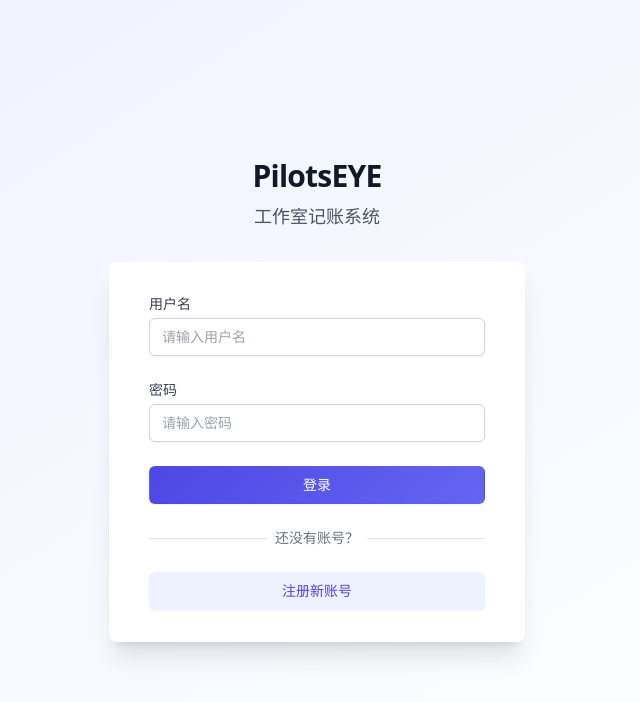
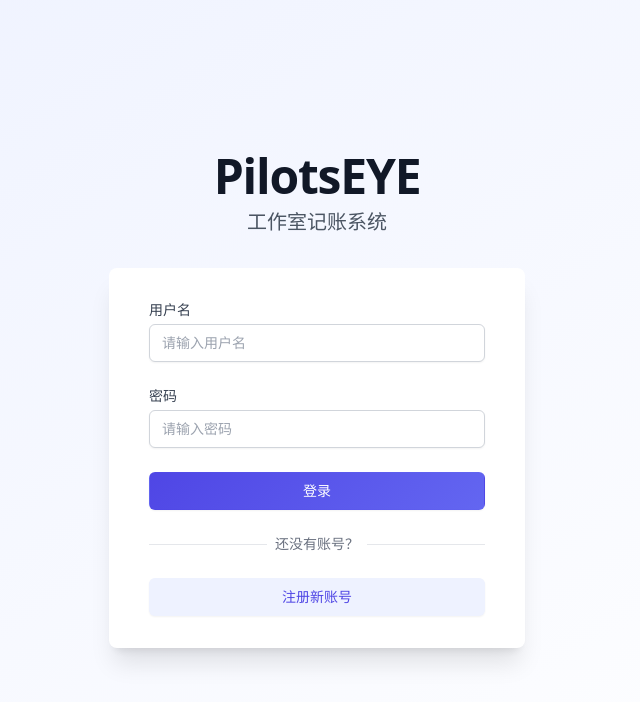
Before and after one commit to YFFKJB/accounting-system-new, a website: page public/index.html in a window 1280 px wide. Shown: the whole page, without its empty margins (323-963 px from the left). Drawn offline with nearby package versions, Linux system fonts and the light colour scheme.

Commit message:
常规更新

```diff
--- a/public/index.html
+++ b/public/index.html
@@ -33,10 +33,10 @@
 <body class="min-h-screen bg-gradient-to-br from-indigo-50 to-white flex flex-col justify-center">
     <div class="sm:mx-auto sm:w-full sm:max-w-md px-4">
         <div class="text-center animate-fade-in">
-            <h2 class="text-3xl font-extrabold text-gray-900 tracking-tight">
+            <h2 class="text-5xl font-extrabold text-gray-900 tracking-tight mb-2">
                 PilotsEYE
             </h2>
-            <p class="mt-2 text-lg text-gray-600">
+            <p class="text-xl text-gray-600">
                 工作室记账系统
             </p>
         </div>
```
